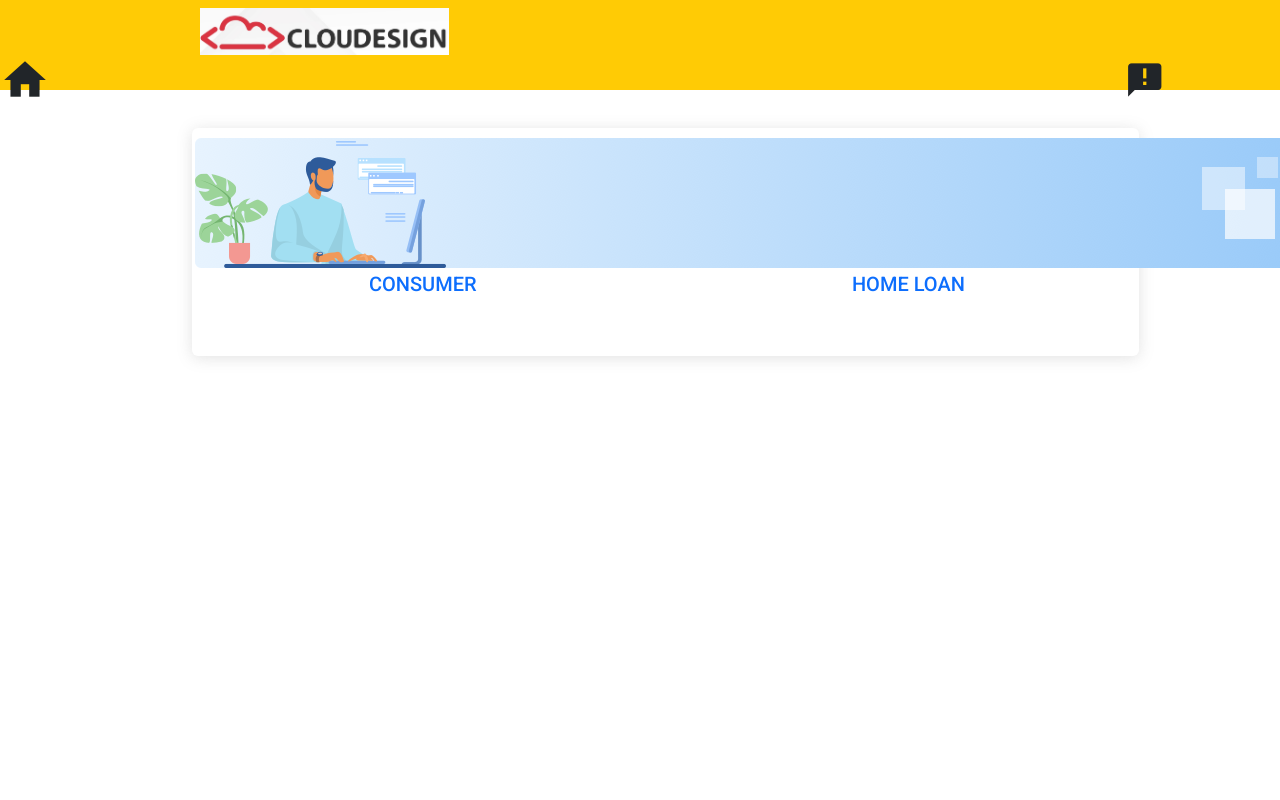
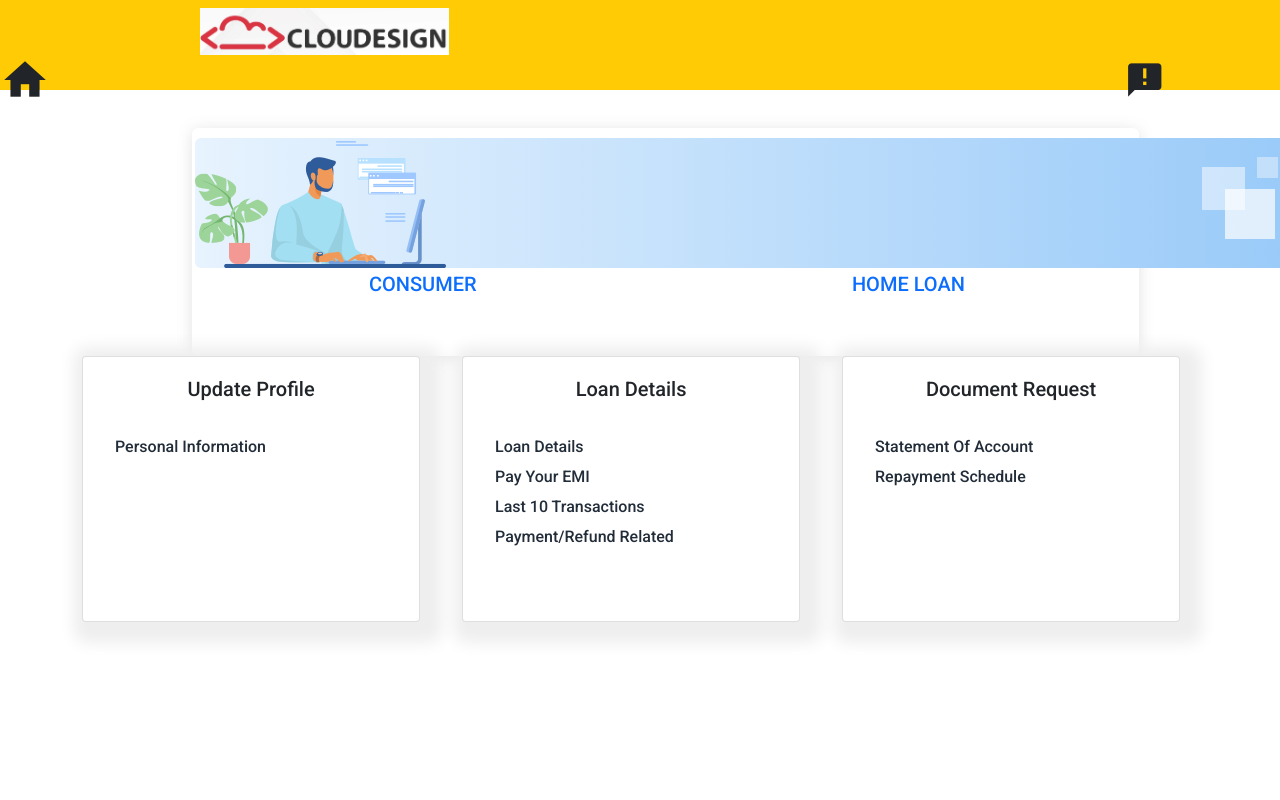
Before and after one commit to Hariom12yadav/task, an Angular app: page /homeloan in a window 1280 px wide. Shown: the top 800 px of the page. Built offline with nearby package versions, Linux system fonts and the light colour scheme.

Commit message:
next commit

```diff
--- a/src/app/app.component.html
+++ b/src/app/app.component.html
@@ -1,3 +1,3 @@
- <app-main></app-main>
+ <!-- <app-main></app-main> -->
 
 <router-outlet></router-outlet>
--- a/src/app/homeloan/homeloan.component.html
+++ b/src/app/homeloan/homeloan.component.html
@@ -1,4 +1,5 @@
 <div class="">
+    <app-main></app-main>
     <div class="container">
 
         <div class="row">
```
